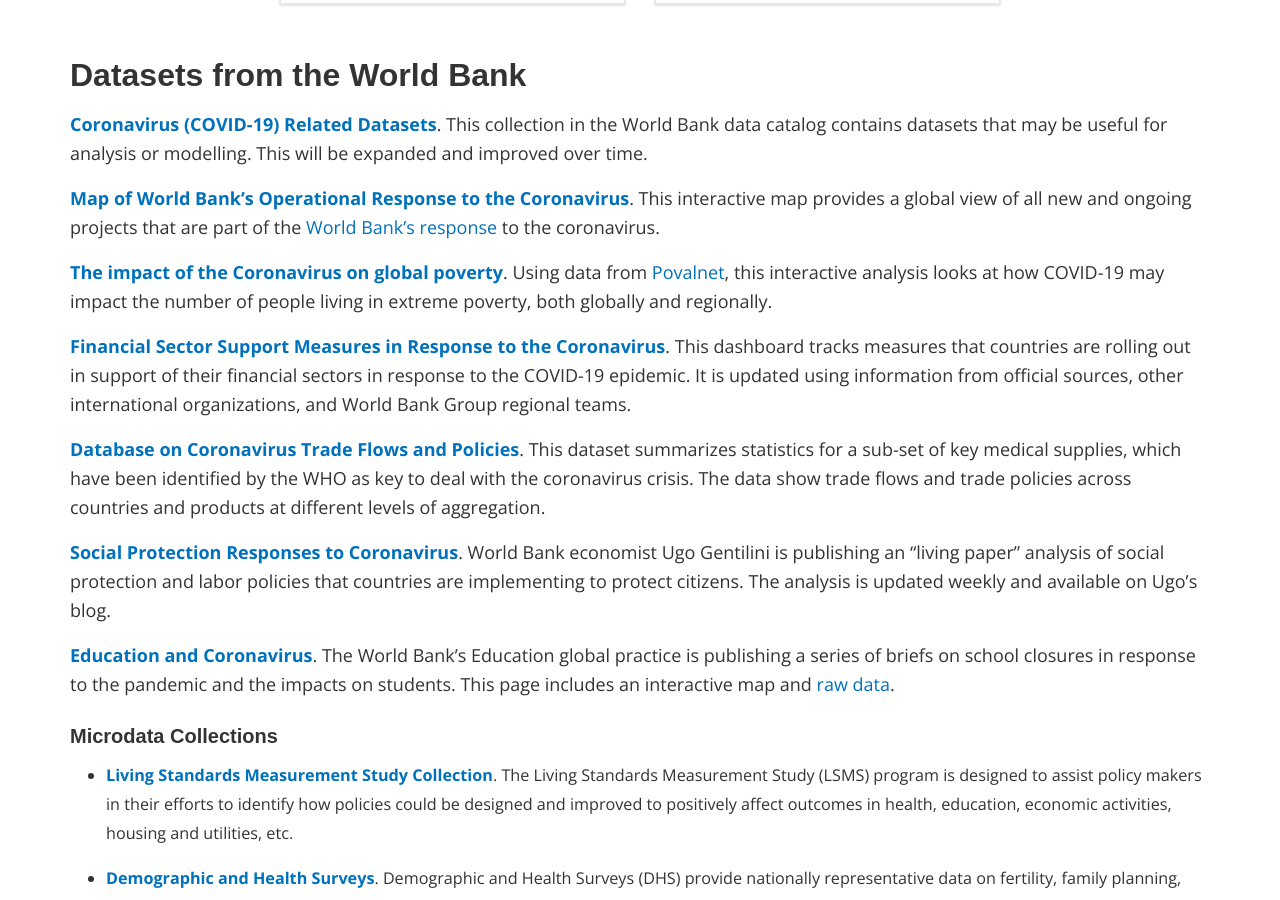
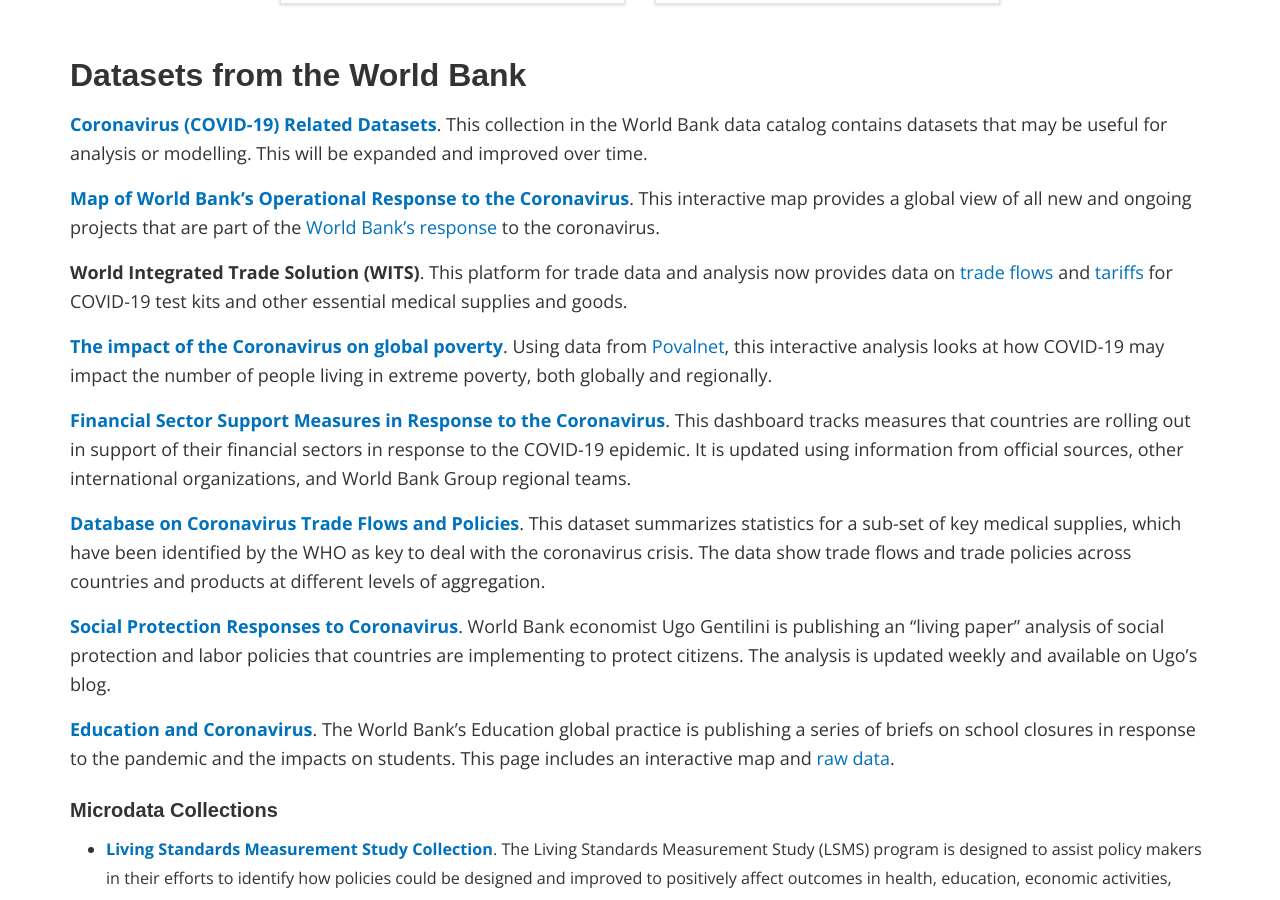
Before and after one commit to worldbank/decdg-covid19, a Jekyll site: the page built from index.md, in a window 1280 px wide and 900 px high, scrolled down 1653 px. Built offline with Jekyll 4.4.1, drawn with Linux system fonts in a browser that asks for light colours; nearby versions of some CDN libraries; some web fonts are replaced; library files that are not in the unit come from our copies; some of the changed text lies outside the part shown.

Commit message:
Add WITS

```diff
--- a/_includes/body.md
+++ b/_includes/body.md
@@ -8,6 +8,13 @@
 **[Map of World Bank's Operational Response to the Coronavirus][wb-cvmap]**.
 This interactive map provides a global view of all new and ongoing projects that are part
 of the [World Bank's response][wb-covid] to the coronavirus.
+
+**World Integrated Trade Solution (WITS)**.
+This platform for trade data and analysis now provides data on
+[trade flows](https://wits.worldbank.org/trade/covid-19-medical-products.aspx) and
+[tariffs](https://wits.worldbank.org/tariff/trains/country-byhs6product.aspx?lang=en)
+for COVID-19 test kits and other essential medical supplies and goods.
+{: #wits :}
 
 **[The impact of the Coronavirus on global poverty][blog-pov1]**.
 Using data from [Povalnet][povcal], this interactive analysis looks at how COVID-19 may impact
--- a/_includes/intro.md
+++ b/_includes/intro.md
@@ -1,5 +1,5 @@
 
-*New:* [Financial sector support measures](#finmeasures) and [Impacts on global poverty](#povcal)
+*New:* [Trade flows & tariffs for key medical supplies](#wits) and [Impacts on global poverty](#povcal)
 {: .newfeatures :}
 
 Data is critical to support countries in managing the global coronavirus (COVID-19) pandemic.
```
